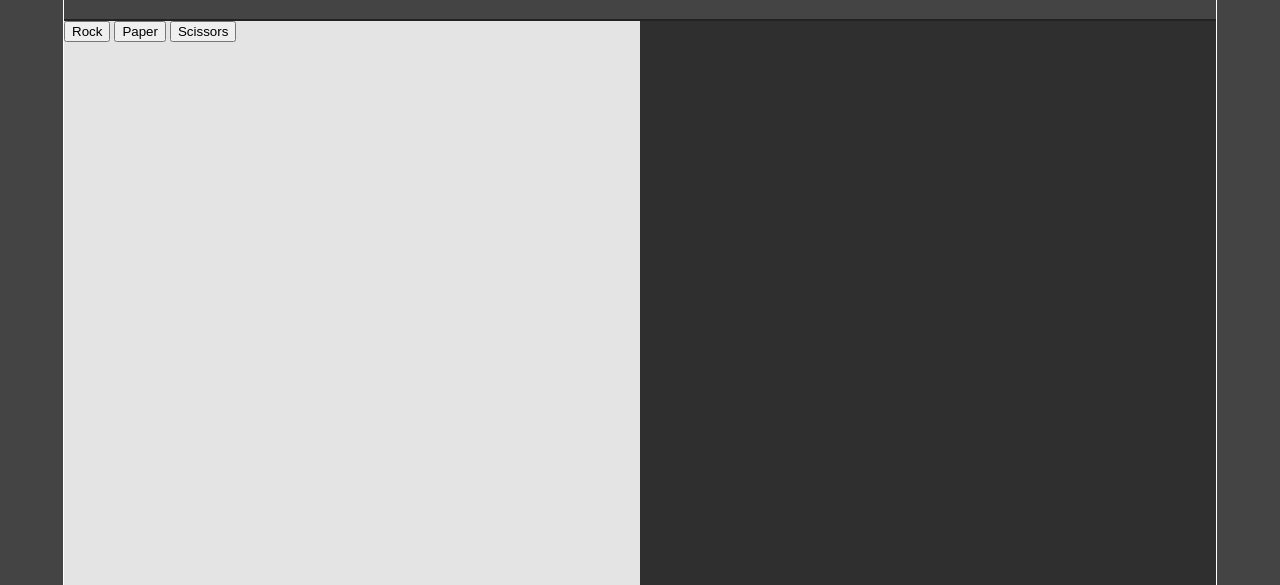
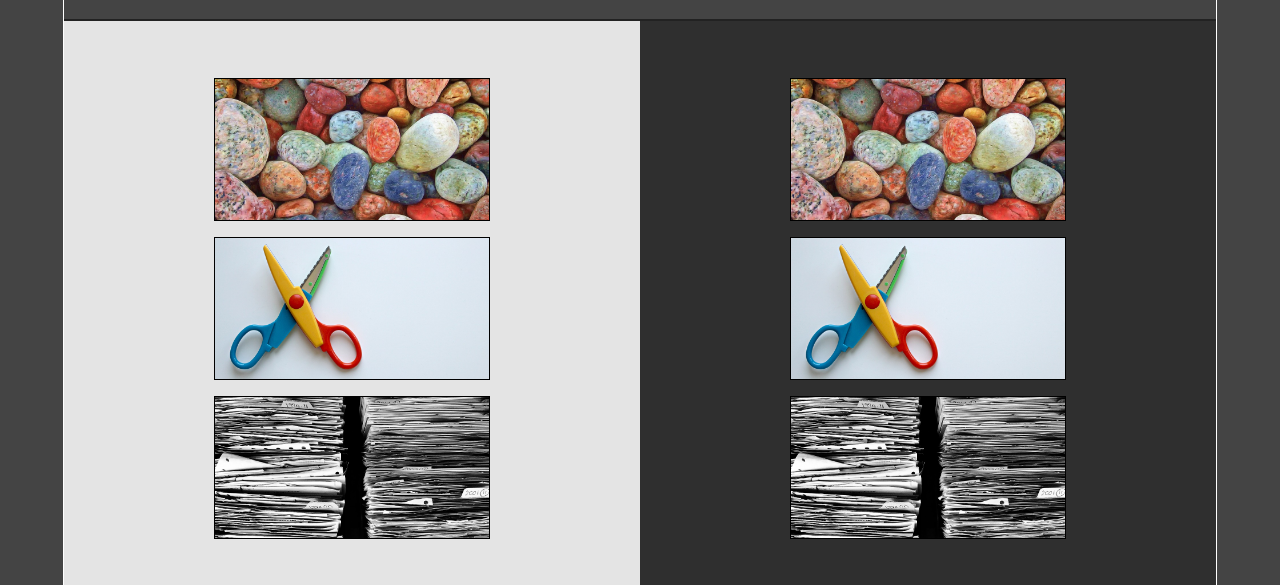
Before and after one commit to jwhudson/rock_paper_scissors, a plain HTML site: page index.html in a window 1280 px wide. Shown: the part 101-686 px from the top of the page. Drawn offline with Linux system fonts and the light colour scheme.

Commit message:
Add images and complete playing field css

```diff
--- a/index.html
+++ b/index.html
@@ -16,13 +16,20 @@
         <div class="game-field">
             <div class="player-side">
                 <div class="button-container">
-                    <button class="button rock">Rock</button>
+                    <div class="box rock"></div>
+                    <div class="box scissors"></div>
+                    <div class="box paper"></div>
+                    <!-- <button class="button rock">Rock</button>
                     <button class="button paper">Paper</button>
-                    <button class="button scissors">Scissors</button>
+                    <button class="button scissors">Scissors</button> -->
                 </div>
             </div>
             <div class="computer-side">
-
+                <div class="button-container">
+                    <div class="box rock"></div>
+                    <div class="box scissors"></div>
+                    <div class="box paper"></div>
+                </div>
             </div>
         </div>
         <div class="bottom-text">
--- a/style.css
+++ b/style.css
@@ -36,18 +36,58 @@ body {
     display: flex;
 }
 
+.player-side,
+.computer-side {
+    height: 100%;
+    width: 100%;
+    display: flex;
+    flex-direction: column;
+    align-items: center;
+    justify-content: center;
+}
+
 .player-side {
     background-color: #e4e4e4;
-    height: 100%;
-    width: 100%;
 }
 
 .computer-side {
     background-color: #2f2f2f;
-    height: 100%;
-    width: 100%;
 }
 
+.button-container {
+    display: flex;
+    flex-direction: column;
+    align-items: center;
+    justify-content: center;
+    gap: 1rem;
+    height: 80%;
+    width: 50%;
+}
+
+.box {
+    flex: 1 0 auto;
+    width: 95%;
+    border: solid black 1px;
+}
+
+.rock,
+.paper,
+.scissors {
+    background-position: center;
+    background-repeat: no-repeat;
+    background-size: cover;
+    position: relative;
+}
+
+.rock {
+    background-image: url("./images/rock.jpg");
+}
+.paper {
+    background-image: url("./images/paper.jpg");
+}
+.scissors {
+    background-image: url("./images/scissors.jpg");
+}
 .bottom-text {
     color: white;
     height: 100%;
```
Also changed, not shown: images/paper.jpg (added), images/rock.jpg (added), images/scissors.jpg (added).
